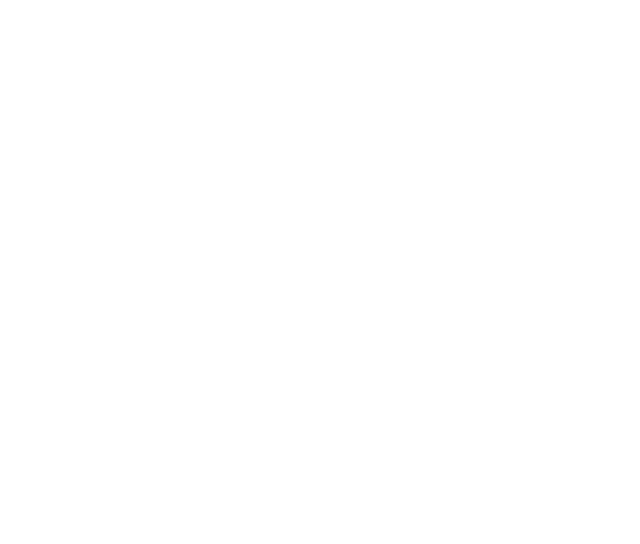
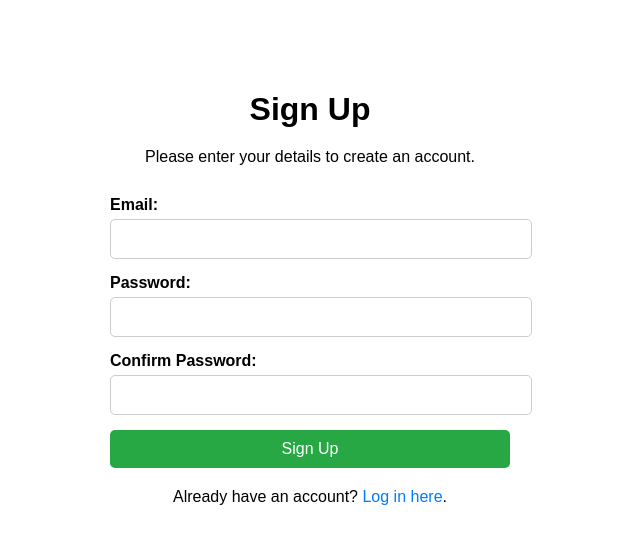
Before and after one commit to Affan88888/quantum-safe-messaging, a React (Create React App) app in the folder frontend/: page /signup in a window 1280 px wide. Before the commit this address had no page. Shown: the top 544 px of the page, without its empty margins (330-970 px from the left). Built offline with nearby package versions, Linux system fonts and the light colour scheme.

Commit message:
dodani Login i Signup pages

```diff
--- a/frontend/src/App.js
+++ b/frontend/src/App.js
@@ -2,14 +2,16 @@
 import React from 'react';
 import { BrowserRouter as Router, Routes, Route } from 'react-router-dom';
 import HomePage from './pages/HomePage';
+import Login from './pages/Login';
+import SignUp from './pages/SignUp';
 
 function App() {
   return (
     <Router>
       <Routes>
-        {/* Home Page */}
         <Route path="/" element={<HomePage />} />
-        {/* Add more routes here (e.g., /login, /signup) */}
+        <Route path="/login" element={<Login />} />
+        <Route path="/signup" element={<SignUp />} />
       </Routes>
     </Router>
   );
--- /dev/null
+++ b/frontend/src/pages/Login.css
@@ -0,0 +1,71 @@
+/* src/pages/Login.css */
+
+.login-container {
+    max-width: 400px;
+    margin: 50px auto;
+    padding: 20px;
+    text-align: center;
+    font-family: Arial, sans-serif;
+  }
+
+  h1 {
+    margin-bottom: 20px;
+  }
+
+  p {
+    margin-bottom: 30px;
+  }
+
+  .login-form {
+    display: flex;
+    flex-direction: column;
+    gap: 15px;
+  }
+
+  .form-group {
+    text-align: left;
+  }
+
+  label {
+    font-weight: bold;
+    margin-bottom: 5px;
+    display: block;
+  }
+
+  input {
+    width: 100%;
+    padding: 10px;
+    border: 1px solid #ccc;
+    border-radius: 5px;
+    font-size: 16px;
+  }
+
+  .login-button {
+    display: inline-block;
+    width: 100%;
+    padding: 10px;
+    background-color: #007bff;
+    color: #fff;
+    border: none;
+    border-radius: 5px;
+    font-size: 16px;
+    cursor: pointer;
+    transition: background-color 0.3s ease;
+  }
+
+  .login-button:hover {
+    background-color: #0056b3;
+  }
+
+  .signup-link {
+    margin-top: 20px;
+  }
+
+  .signup-link a {
+    color: #007bff;
+    text-decoration: none;
+  }
+
+  .signup-link a:hover {
+    text-decoration: underline;
+  }
--- /dev/null
+++ b/frontend/src/pages/Login.js
@@ -0,0 +1,54 @@
+// src/pages/Login.js
+import React, { useState } from 'react';
+import './Login.css'; // Import the CSS file for styling
+
+const Login = () => {
+  // State to manage form inputs
+  const [email, setEmail] = useState('');
+  const [password, setPassword] = useState('');
+
+  // Handler for form submission
+  const handleSubmit = (e) => {
+    e.preventDefault();
+    // Perform login logic here (e.g., API call to Flask backend)
+    console.log('Logging in with:', { email, password });
+    alert(`Login attempted with email: ${email}`);
+  };
+
+  return (
+    <div className="login-container">
+      <h1>Login</h1>
+      <p>Please enter your credentials to log in.</p>
+      <form onSubmit={handleSubmit} className="login-form">
+        <div className="form-group">
+          <label htmlFor="email">Email:</label>
+          <input
+            type="email"
+            id="email"
+            value={email}
+            onChange={(e) => setEmail(e.target.value)}
+            required
+          />
+        </div>
+        <div className="form-group">
+          <label htmlFor="password">Password:</label>
+          <input
+            type="password"
+            id="password"
+            value={password}
+            onChange={(e) => setPassword(e.target.value)}
+            required
+          />
+        </div>
+        <button type="submit" className="login-button">
+          Login
+        </button>
+      </form>
+      <p className="signup-link">
+        Don't have an account? <a href="/signup">Sign up here</a>.
+      </p>
+    </div>
+  );
+};
+
+export default Login;
--- /dev/null
+++ b/frontend/src/pages/SignUp.css
@@ -0,0 +1,71 @@
+/* src/pages/SignUp.css */
+
+.signup-container {
+    max-width: 400px;
+    margin: 50px auto;
+    padding: 20px;
+    text-align: center;
+    font-family: Arial, sans-serif;
+  }
+
+  h1 {
+    margin-bottom: 20px;
+  }
+
+  p {
+    margin-bottom: 30px;
+  }
+
+  .signup-form {
+    display: flex;
+    flex-direction: column;
+    gap: 15px;
+  }
+
+  .form-group {
+    text-align: left;
+  }
+
+  label {
+    font-weight: bold;
+    margin-bottom: 5px;
+    display: block;
+  }
+
+  input {
+    width: 100%;
+    padding: 10px;
+    border: 1px solid #ccc;
+    border-radius: 5px;
+    font-size: 16px;
+  }
+
+  .signup-button {
+    display: inline-block;
+    width: 100%;
+    padding: 10px;
+    background-color: #28a745;
+    color: #fff;
+    border: none;
+    border-radius: 5px;
+    font-size: 16px;
+    cursor: pointer;
+    transition: background-color 0.3s ease;
+  }
+
+  .signup-button:hover {
+    background-color: #218838;
+  }
+
+  .login-link {
+    margin-top: 20px;
+  }
+
+  .login-link a {
+    color: #007bff;
+    text-decoration: none;
+  }
+
+  .login-link a:hover {
+    text-decoration: underline;
+  }
--- /dev/null
+++ b/frontend/src/pages/SignUp.js
@@ -0,0 +1,69 @@
+// src/pages/SignUp.js
+import React, { useState } from 'react';
+import './SignUp.css'; // Import the CSS file for styling
+
+const SignUp = () => {
+  // State to manage form inputs
+  const [email, setEmail] = useState('');
+  const [password, setPassword] = useState('');
+  const [confirmPassword, setConfirmPassword] = useState('');
+
+  // Handler for form submission
+  const handleSubmit = (e) => {
+    e.preventDefault();
+    if (password !== confirmPassword) {
+      alert('Passwords do not match!');
+      return;
+    }
+    // Perform sign-up logic here (e.g., API call to Flask backend)
+    console.log('Signing up with:', { email, password });
+    alert(`Sign up attempted with email: ${email}`);
+  };
+
+  return (
+    <div className="signup-container">
+      <h1>Sign Up</h1>
+      <p>Please enter your details to create an account.</p>
+      <form onSubmit={handleSubmit} className="signup-form">
+        <div className="form-group">
+          <label htmlFor="email">Email:</label>
+          <input
+            type="email"
+            id="email"
+            value={email}
+            onChange={(e) => setEmail(e.target.value)}
+            required
+          />
+        </div>
+        <div className="form-group">
+          <label htmlFor="password">Password:</label>
+          <input
+            type="password"
+            id="password"
+            value={password}
+            onChange={(e) => setPassword(e.target.value)}
+            required
+          />
+        </div>
+        <div className="form-group">
+          <label htmlFor="confirm-password">Confirm Password:</label>
+          <input
+            type="password"
+            id="confirm-password"
+            value={confirmPassword}
+            onChange={(e) => setConfirmPassword(e.target.value)}
+            required
+          />
+        </div>
+        <button type="submit" className="signup-button">
+          Sign Up
+        </button>
+      </form>
+      <p className="login-link">
+        Already have an account? <a href="/login">Log in here</a>.
+      </p>
+    </div>
+  );
+};
+
+export default SignUp;
```
